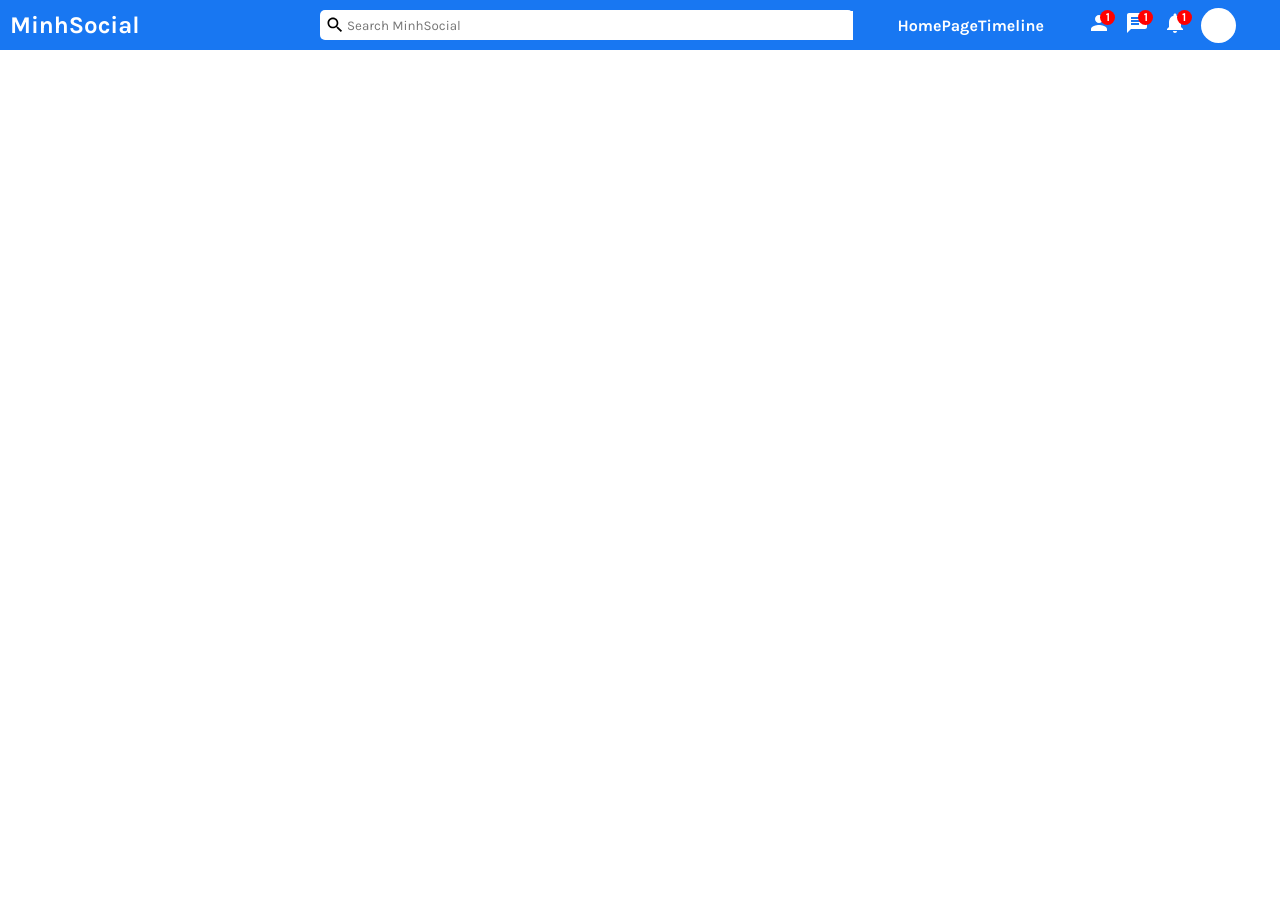
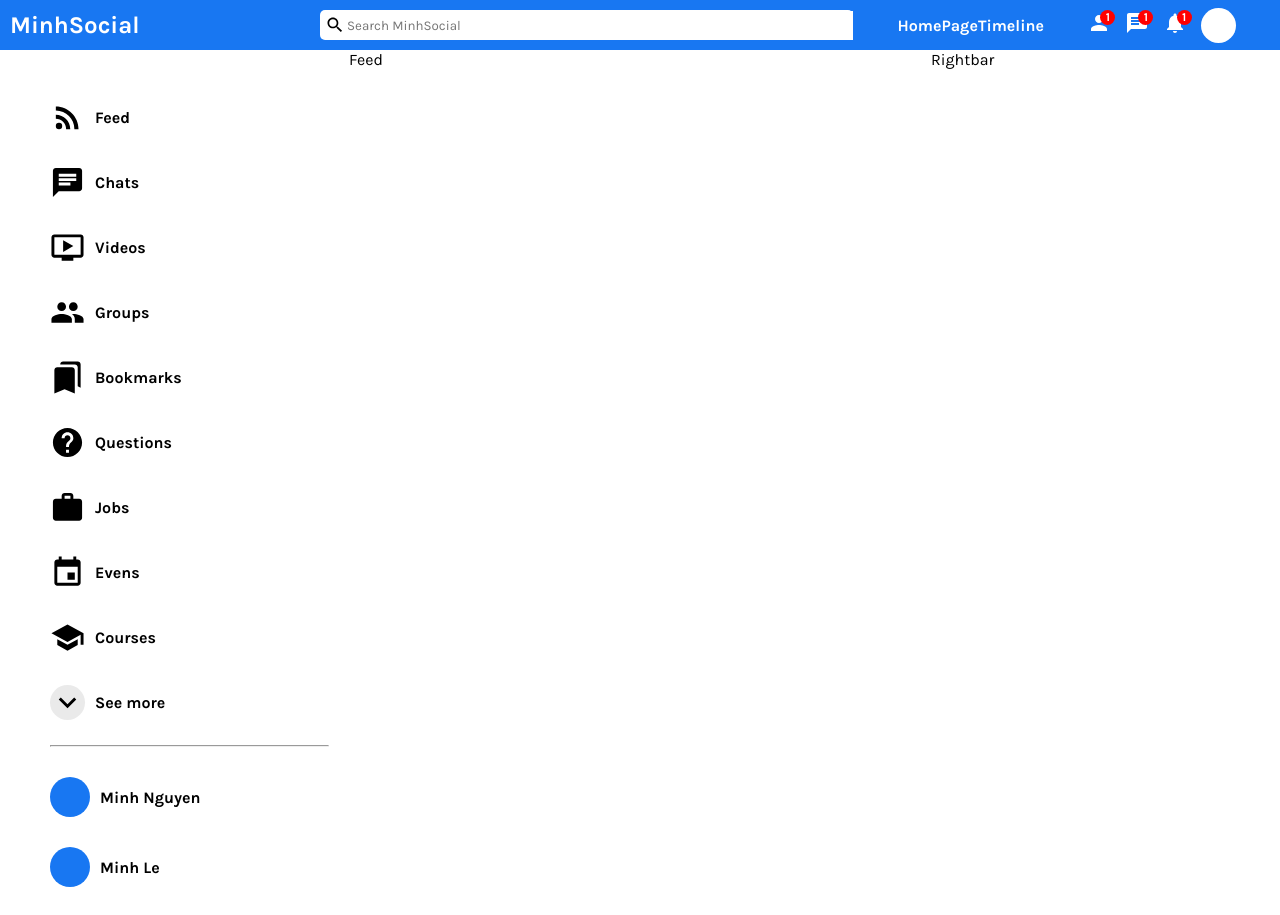
Before and after one commit to 2mnguyen1/social-app-ui, a React (Create React App) app: page / in a window 1280 px wide. Shown: the top 915 px of the page. Before the commit the page ends 800 px from the top, so only its background shows below. Built offline with nearby package versions, Linux system fonts and the light colour scheme.

Commit message:
adding rightbar ui

```diff
--- /dev/null
+++ b/src/components/feed/Feed.jsx
@@ -0,0 +1,9 @@
+import './feed.css'
+
+export default function Feed() {
+  return (
+    <div className="feed">
+        Feed
+    </div>
+  )
+}
--- /dev/null
+++ b/src/components/feed/feed.css
@@ -0,0 +1,3 @@
+.feed {
+    flex: 5;
+}
--- /dev/null
+++ b/src/components/rightbar/Rightbar.jsx
@@ -0,0 +1,9 @@
+import './rightbar.css'
+
+export default function Rightbar() {
+  return (
+    <div className="rightbar">
+      Rightbar
+    </div>
+  )
+}
--- /dev/null
+++ b/src/components/rightbar/rightbar.css
@@ -0,0 +1,3 @@
+.rightbar {
+    flex: 3;
+}
--- /dev/null
+++ b/src/components/sidebar/Sidebar.jsx
@@ -0,0 +1,78 @@
+import './sidebar.css'
+import { RssFeed, Chat, OndemandVideo, Group, Bookmarks, Help, Work ,Event, School, KeyboardArrowDown } from '@mui/icons-material';
+
+export default function Sidebar() {
+  return (
+    <div className="sidebar">
+      <div className="sidebar-wrapper">
+        <ul className="sidebar-lists">
+          <li className="sidebar-lists-items">
+            <RssFeed className="sidebar-icon"/>
+            <span className="lists-items-info">Feed</span>
+          </li>
+          <li className="sidebar-lists-items">
+            <Chat className="sidebar-icon"/>
+            <span className="lists-items-info">Chats</span>
+          </li>
+          <li className="sidebar-lists-items">
+            <OndemandVideo className="sidebar-icon"/>
+            <span className="lists-items-info">Videos</span>
+          </li>
+          <li className="sidebar-lists-items">
+            <Group className="sidebar-icon"/>
+            <span className="lists-items-info">Groups</span>
+          </li>
+          <li className="sidebar-lists-items">
+            <Bookmarks className="sidebar-icon"/>
+            <span className="lists-items-info">Bookmarks</span>
+          </li>
+          <li className="sidebar-lists-items">
+            <Help className="sidebar-icon"/>
+            <span className="lists-items-info">Questions</span>
+          </li>
+          <li className="sidebar-lists-items">
+            <Work className="sidebar-icon"/>
+            <span className="lists-items-info">Jobs</span>
+          </li>
+          <li className="sidebar-lists-items">
+            <Event className="sidebar-icon"/>
+            <span className="lists-items-info">Evens</span>
+          </li>
+          <li className="sidebar-lists-items">
+            <School className="sidebar-icon"/>
+            <span className="lists-items-info">Courses</span>
+          </li>
+          <li className="sidebar-lists-items extended-button">
+            <KeyboardArrowDown className="sidebar-icon"/>
+            <span className="sidebarButton">See more</span>
+          </li>
+        </ul>
+
+        <hr className="line-break"/>
+
+        <ul className="sidebar-friends-lists">
+          <li className="friends-lists">
+            <div className="friends-lists-image"></div>
+            <span className="friends-lists-name">Minh Nguyen</span>
+          </li>
+          <li className="friends-lists">
+            <div className="friends-lists-image"></div>
+            <span className="friends-lists-name">Minh Le</span>
+          </li>
+          <li className="friends-lists">
+            <div className="friends-lists-image"></div>
+            <span className="friends-lists-name">Minh Pham</span>
+          </li>
+          <li className="friends-lists">
+            <div className="friends-lists-image"></div>
+            <span className="friends-lists-name">Minh Ho</span>
+          </li>
+          <li className="sidebar-lists-items extended-button">
+            <KeyboardArrowDown className="sidebar-icon"/>
+            <span className="sidebarButton">See more</span>
+          </li>
+        </ul>
+      </div>
+    </div>
+  )
+}
--- /dev/null
+++ b/src/components/sidebar/sidebar.css
@@ -0,0 +1,40 @@
+.sidebar {
+    flex: 3;
+    font-weight: bold;
+}
+.sidebar-wrapper {
+    height: 100%;
+    padding: 20px;
+}
+
+.sidebar-lists, .sidebar-friends-lists{
+    padding: 0;
+}
+
+.sidebar-lists-items, .friends-lists {
+    list-style: none;
+    display: flex;
+    align-items: center;
+    margin: 30px 0 25px 30px;
+}
+
+.sidebar-icon {
+    margin-right: 10px;
+    font-size: 35px !important;
+}
+
+.friends-lists-image {
+    width: 40px;
+    height: 40px;
+    background: #1877f2;
+    border-radius: 50%;
+    margin-right: 10px;
+}
+.extended-button .sidebar-icon {
+    background-color: rgb(234, 234, 234);
+    border-radius: 50%;
+}
+.line-break {
+    margin-left: 30px;
+    color: rgb(234, 234, 234);
+}
--- a/src/pages/home/Home.js
+++ b/src/pages/home/Home.js
@@ -1,9 +1,18 @@
 import Topbar from '../../components/topbar/Topbar'
+import Feed from '../../components/feed/Feed'
+import Rightbar from '../../components/rightbar/Rightbar'
+import Sidebar from '../../components/sidebar/Sidebar'
+import './home.css'
 
 export default function Home() {
   return (
-    <div>
+    <>
         <Topbar />
-    </div>
+        <div className="home-container">
+          <Sidebar />
+          <Feed />
+          <Rightbar />
+        </div>
+    </>
   )
 }
--- a/src/pages/home/home.css
+++ b/src/pages/home/home.css
@@ -0,0 +1,5 @@
+.home-container {
+    display: flex;
+    width: 100%;
+    height: calc(100vh - 50px);
+}
```
